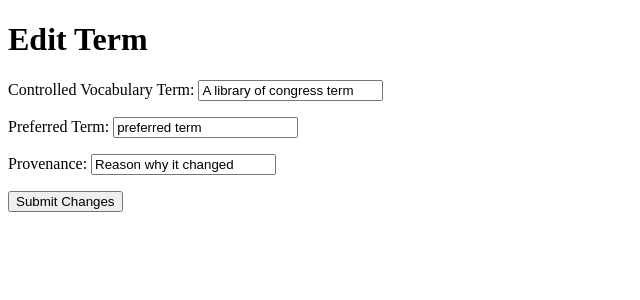
After one commit to djyasin/LibraryProject, a Django app: page /edit_term/1/ in a window 1280 px wide. The commit adds this page. Shown: the top 300 px of the page, without its empty margins (0-640 px from the left). Run offline with Django 4.2, Linux system fonts and the light colour scheme; data comes from the database, SQL or seed files in the repository.

Commit message:
Got all edit functionality working.

```diff
--- a/config/urls.py
+++ b/config/urls.py
@@ -25,4 +25,5 @@ urlpatterns = [
     path('add_term/', terms_views.add_term, name='add_term'),
     path('term_detail/<int:pk>', terms_views.term_detail, name="term_detail"),
     path('term_library/', terms_views.term_library, name='term_library'),
+    path("edit_term/<int:pk>/", terms_views.edit_term, name="edit_term"),
 ]
--- a/core/templates/add_term.html
+++ b/core/templates/add_term.html
@@ -3,7 +3,6 @@
 <h1>Add a Term</h1>
 <div class="form">
   <form action="{% url 'add_term' %}" method="POST">
-    <!-- change query to single , for records need .record.all -->
     {% csrf_token %}
     <p>Controlled Vocabulary Term: {{ form.library_of_congress }}</p>
     <p>Preferred Term: {{ form.popular_term }}</p>
--- /dev/null
+++ b/core/templates/edit_term.html
@@ -0,0 +1,17 @@
+{% extends "base.html" %}
+
+{% block content %}
+<h1>Edit Term</h1>
+
+<div>
+  <form action="{% url 'edit_term' pk=term.pk %}" method="POST">
+    {% csrf_token %}
+    <p>Controlled Vocabulary Term: {{ form.library_of_congress }}</p>
+    <p>Preferred Term: {{ form.popular_term }}</p>
+    <p>Provenance: {{ form.provenance }}</p>
+    <div>
+      <button type="submit">Submit Changes</button>
+    </div>
+  </form>
+</div>
+{% endblock content%}
--- a/core/templates/term_detail.html
+++ b/core/templates/term_detail.html
@@ -2,4 +2,5 @@
 <h1 class="subtitle">{{ term.library_of_congress }} -{{ term.popular_term }}</h1>
 <h4>{{ term.provenance }}</h4>
 <h4><a href="{% url 'term_library' %}"> Term Library</a></h4>
+<p><a href="{% url 'edit_term' pk=term.pk %}"> Edit Term</a></p>
 {% endblock %}
--- a/core/views.py
+++ b/core/views.py
@@ -33,3 +33,15 @@ def term_library(request):
             "terms": terms,
         },
     )
+
+def edit_term(request, pk):
+    term = get_object_or_404(Term, pk=pk)
+    if request.method == "GET":
+        form = TermForm(instance=term)
+    else:
+        form = TermForm(data=request.POST, instance=term)
+        if form.is_valid():
+            form.save()
+            return redirect("term_detail", pk=term.pk)
+
+    return render(request, "edit_term.html", {"form": form, "term": term, "pk": pk})
```
